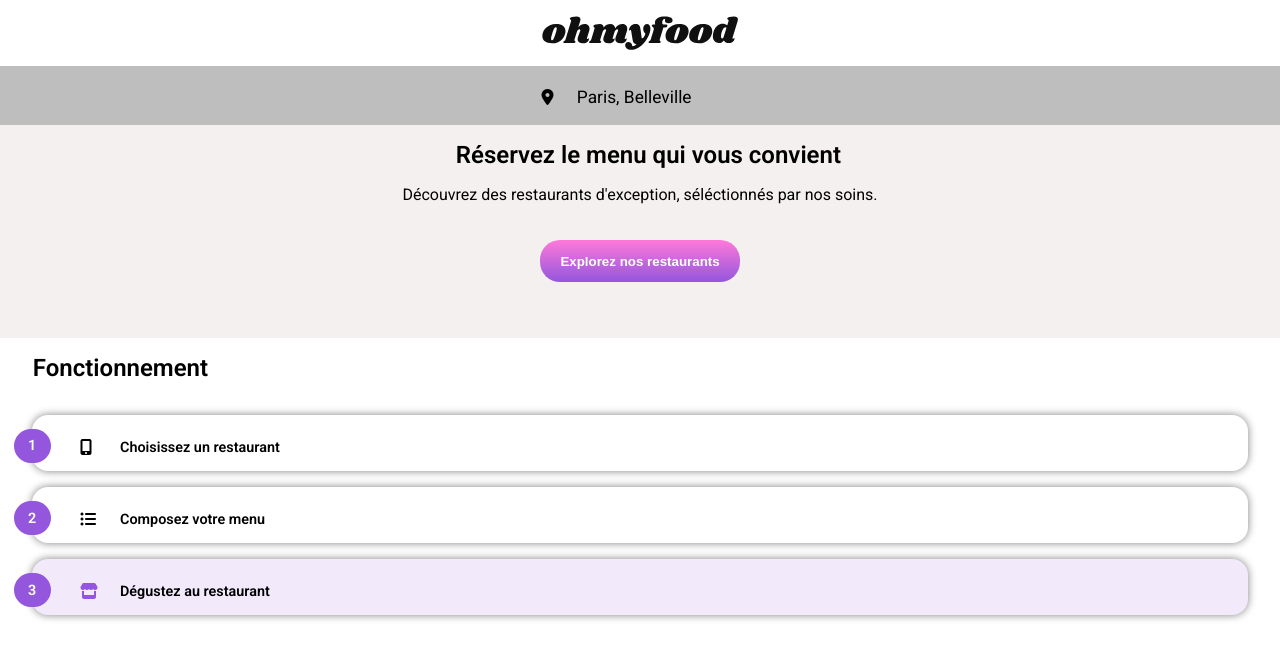
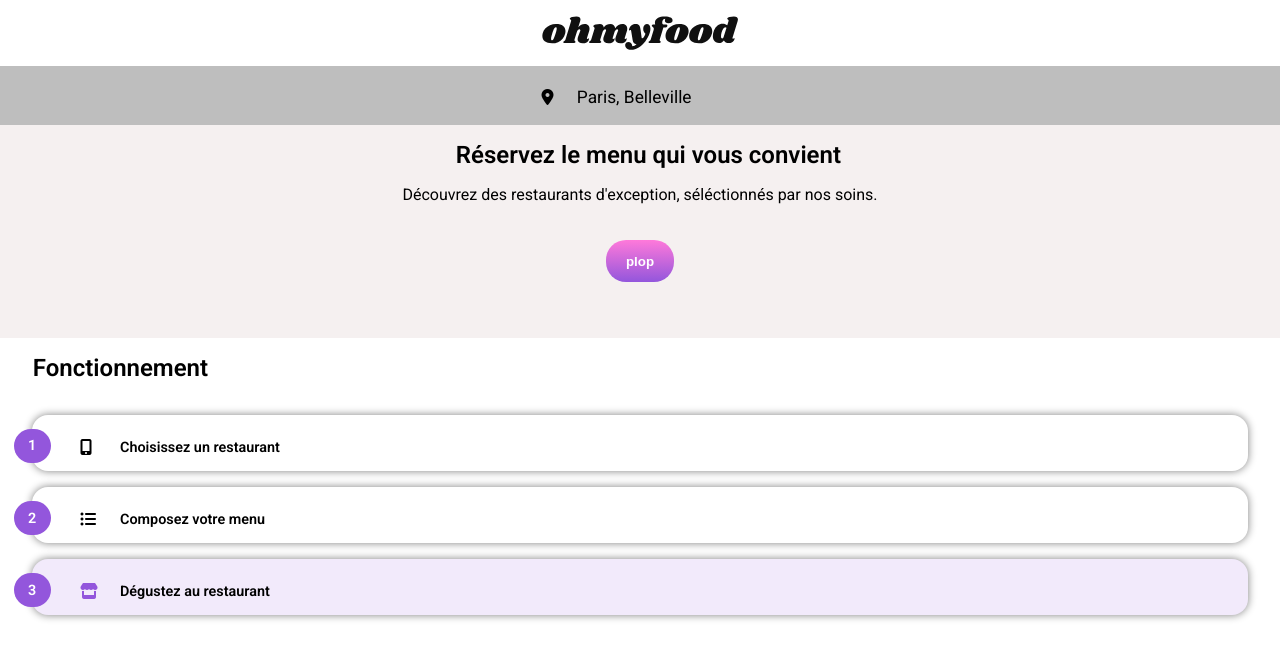
Before and after one commit to contact-grodev/re-test, a plain HTML site: page index.html in a window 1280 px wide. Shown: the top 660 px of the page. Drawn offline with Linux system fonts and the light colour scheme; a web font is replaced by a local one.

Commit message:
test portable

```diff
--- a/index.html
+++ b/index.html
@@ -32,7 +32,7 @@
             <h1>Réservez le menu qui vous convient</h1>
             <p>Découvrez des restaurants d'exception, séléctionnés par nos soins.</p>
             <button class="button__explore font_weight__600">
-                    Explorez nos restaurants
+                    plop
             </button>
         </div>
     </section>
```
